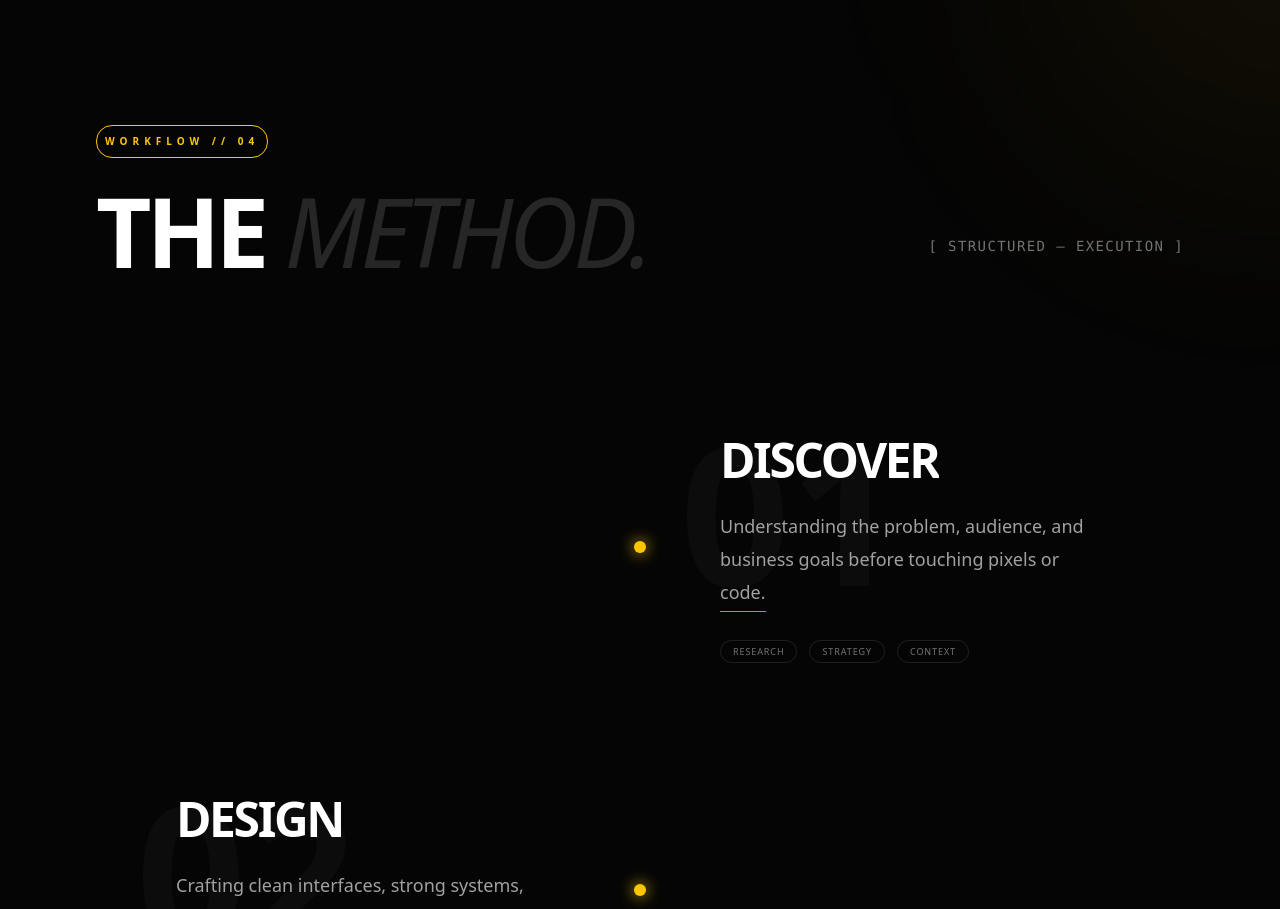
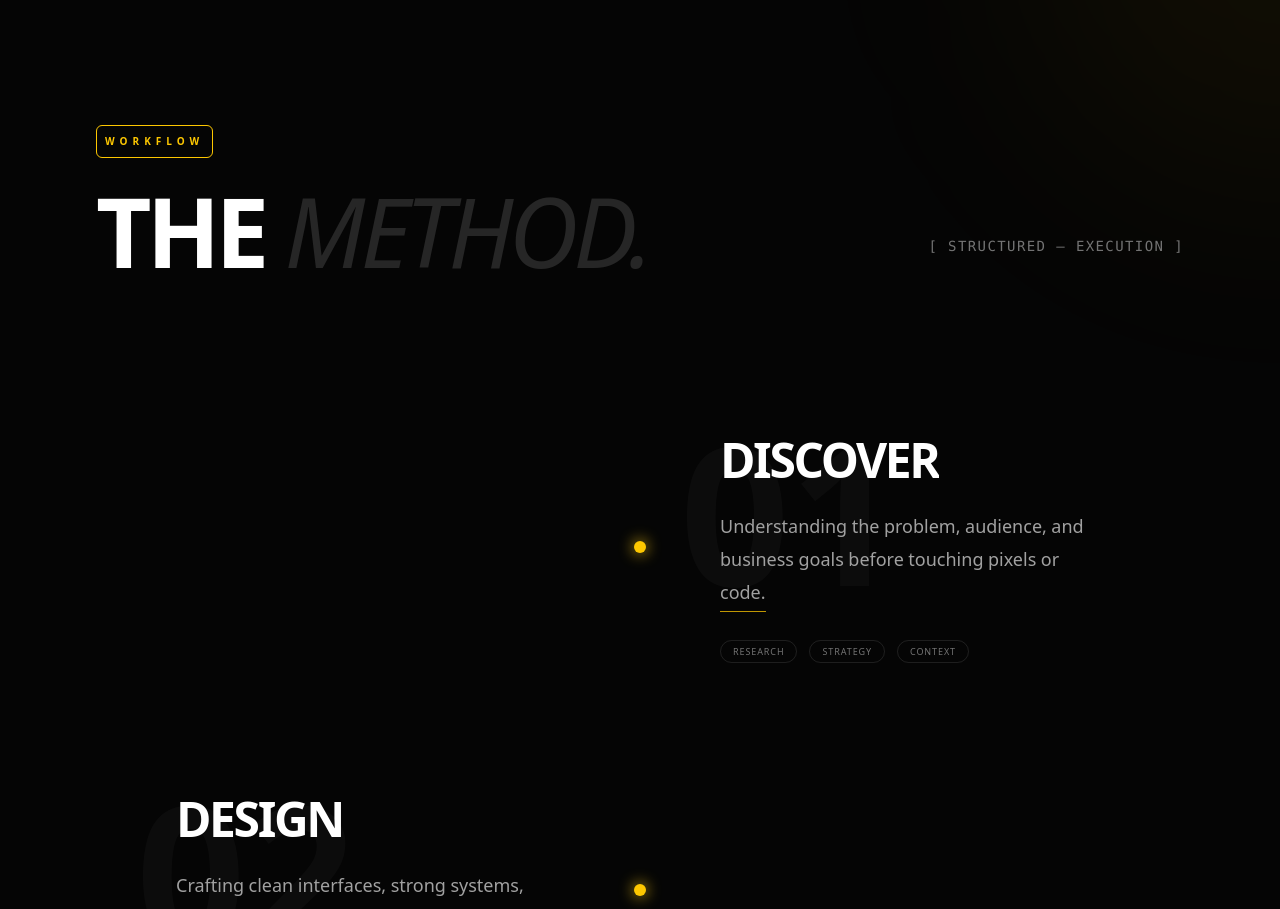
Before and after one commit to rohanbyale/Portfolio, a React (Vite) app: page / in a window 1280 px wide. Shown: the part 8600-9509 px from the top of the page. Built offline with nearby package versions, Linux system fonts and the light colour scheme.

Commit message:
Update Strategy.jsx

```diff
--- a/src/componets/Strategy.jsx
+++ b/src/componets/Strategy.jsx
@@ -85,8 +85,8 @@ const Process = () => {
               viewport={{ once: true }}
               className="flex items-center gap-4 mb-8"
             >
-              <p className="text-yellow-400 border p-2 rounded-2xl text-[10px] font-black tracking-[0.5em] uppercase">
-                Workflow // 04
+              <p className="text-yellow-400 border p-2 rounded-md text-[10px] font-black tracking-[0.5em] uppercase">
+                Workflow
               </p>
             </motion.div>
 
```
